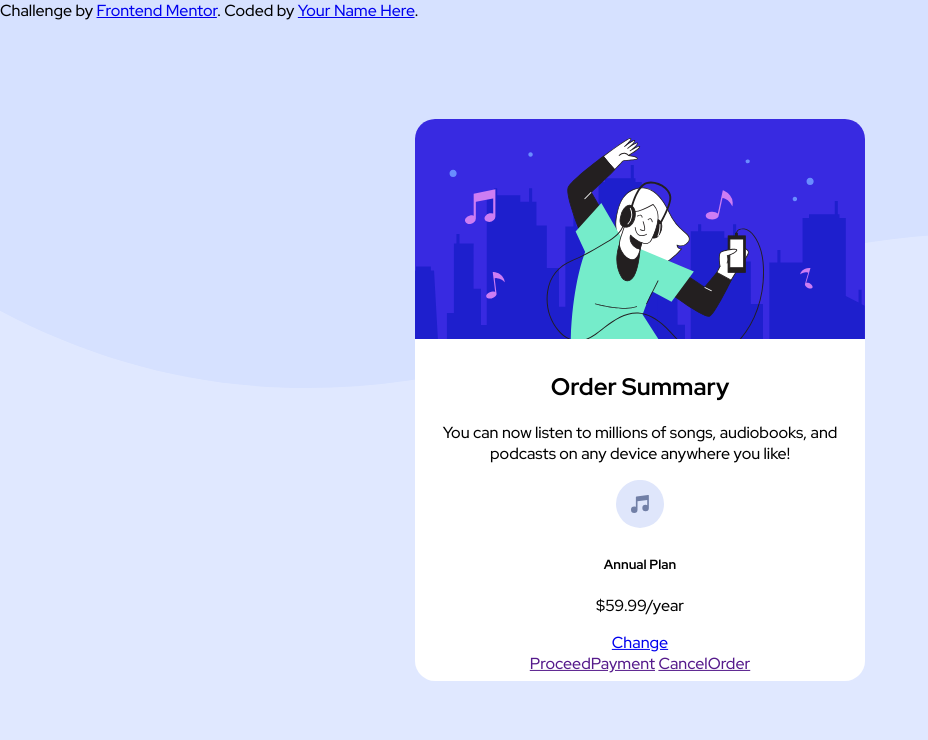
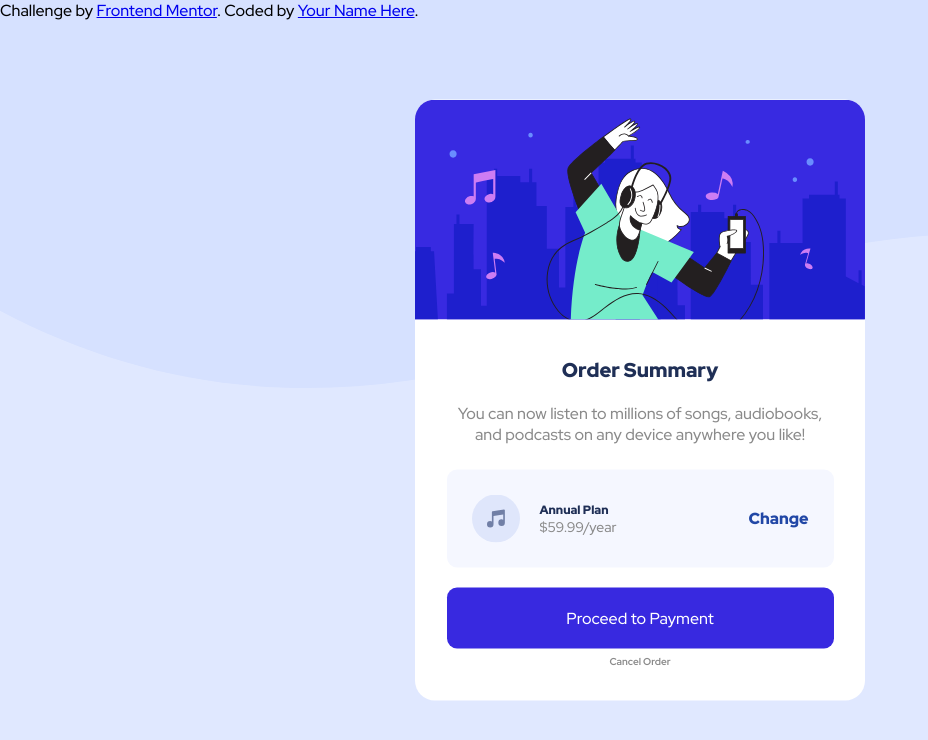
Before and after one commit to thelastmedici/order_summary_component, a plain HTML site: page index.html in a window 1280 px wide. Shown: the whole page, without its empty margins (0-928 px from the left). Drawn offline with Linux system fonts and the light colour scheme.

Commit message:
fixing styles

```diff
--- a/index.html
+++ b/index.html
@@ -22,7 +22,7 @@
           <img src="./images/illustration-hero.svg" alt="illustration-hero">
         </div>
        <div class="summary">
-         <h2 class="title">Order Summary</h2>
+         <h2 class="summary_title">Order Summary</h2>
           <p class="title_text">
             You can now listen to millions of songs, audiobooks, and podcasts on any
             device anywhere you like!
@@ -38,8 +38,8 @@
             </div>
             <a href="# ">Change</a>
           </div>
-          <a href="" class="payment_btn">ProceedPayment</a>
-          <a href="" class="cancel_btn">CancelOrder</a>
+          <a href="" class="payment_btn">Proceed to Payment</a>
+          <a href="" class="cancel_btn">Cancel Order</a>
 
        </div>
      </div>
--- a/style.css
+++ b/style.css
@@ -1,3 +1,8 @@
+*{
+    margin:0;
+    padding: 0;
+    box-sizing: border-box;
+}
 body{
     font-family: 'Red Hat Display', sans-serif;
     margin:0;
@@ -9,6 +14,7 @@ body{
     background-size: contain;
     background-color: hsl(225, 100%, 94%);
     position: relative;
+    font-size: 16px;
 }
 .container{
     position: absolute;
@@ -23,7 +29,73 @@ body{
 
 }
 .summary{
-    padding: 7px;
+    padding: 7%;
     text-align: center;
+    /* align-items: center; */
+}
+.summary_title{
+    color: hsl(223, 47%, 23%);
+    font-weight: 900;
+    margin-bottom: 20px;
+    font-size: 20px;
+}
+.title_text{
+    color: #8a8a8a;
+    margin-bottom: 25px;
+}
+.plan_box{
+    background-color: hsl(225, 100%, 98%);
+    border-radius: 10px;
+    display: flex;
+    padding: 25px;
     align-items: center;
+    justify-content: space-between;
+
 }
+.plan_box_left{
+    display: flex;
+    align-items: center;
+    text-align: left;
+
+
+}
+.plan_box_left  div{
+    margin-left: 20px;
+}
+.plan_box_left div h5{
+    font-weight: 900;
+    font-size: 12px;
+    color:  hsl(223, 47%, 23%);
+
+}
+.plan_box_left div p{
+    font-size: 14px;
+    color: #8a8a8a;
+
+}
+.plan_box a{
+    font-weight: 900;
+    color: hsl(223, 67%, 39%);
+    text-decoration: none;
+}
+a.payment_btn{
+    display: block;
+    text-decoration: none;
+    color: white;
+    background-color: hsl(245, 75%, 52%);
+    padding: 20px;
+    margin-top: 20px;
+    border-radius: 10px;
+}
+a.payment_btn:hover{
+    background-color: hsl(244, 60%, 64%);
+}
+a.plan_box:hover{
+    color: hsl(244, 60%, 64%);
+}
+a.cancel_btn{
+    text-decoration: none;
+    color:  #8a8a8a;
+    font-weight: bold;
+    font-size: 10px;
+}
```
